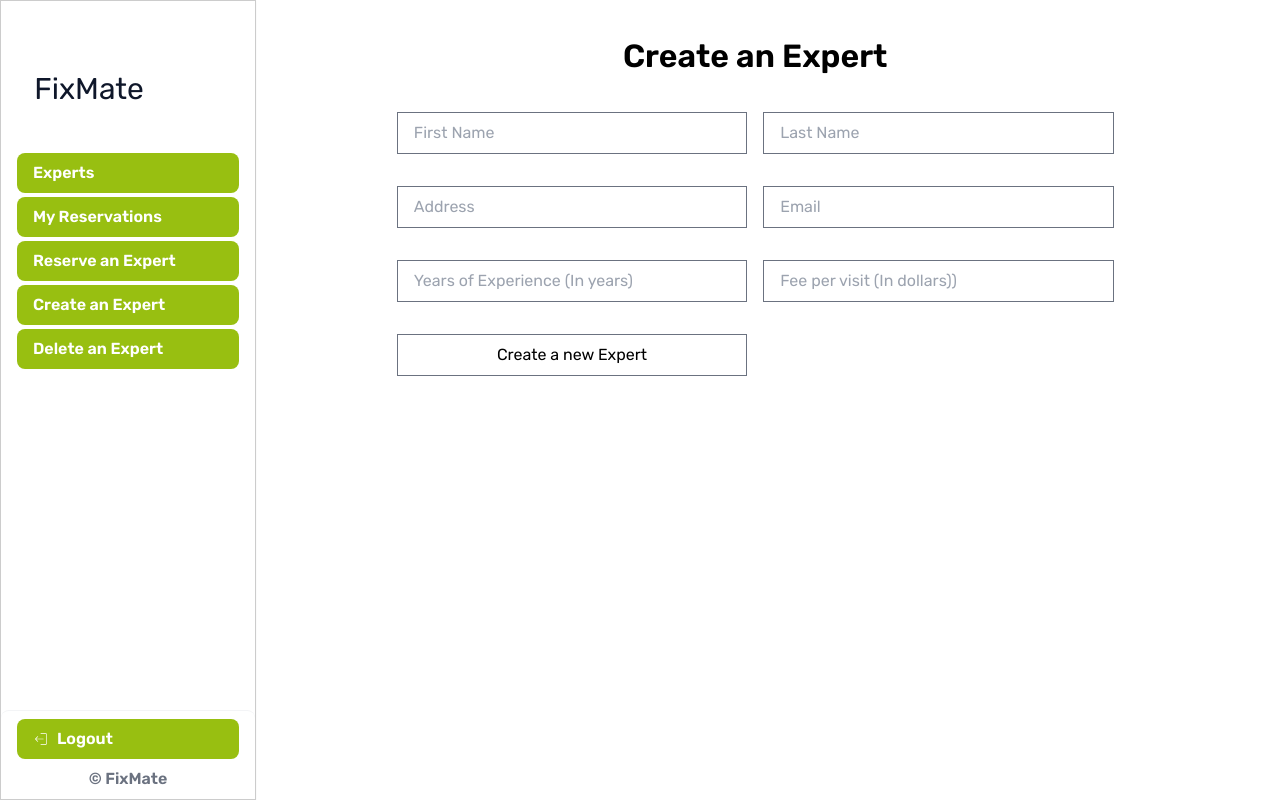
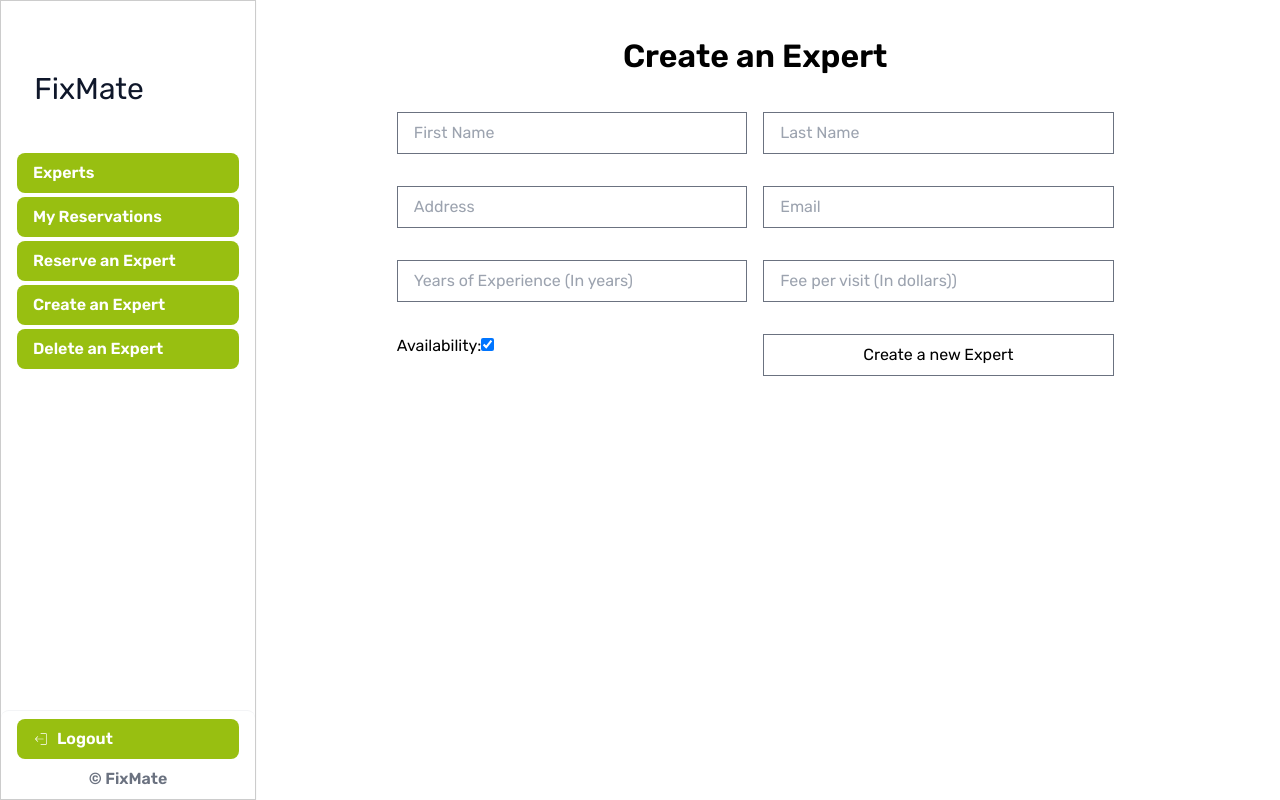
Before and after one commit to anita00001/fix-mate-frontend, a React (Create React App) app: page / in a window 1280 px wide. Built offline with nearby package versions, Linux system fonts and the light colour scheme.

Commit message:
Availability Option in the create expert form

```diff
--- a/src/components/CreateExpert.js
+++ b/src/components/CreateExpert.js
@@ -87,6 +87,15 @@ const CreateExpert = () => {
           value={formData.fee}
           onChange={handleChange}
         />
+        <label htmlFor="status">
+          Availability:
+          <input
+            type="checkbox"
+            name="status"
+            checked={formData.status}
+            onChange={handleChange}
+          />
+        </label>
         <button type="submit" className="submit-btn">Create a new Expert</button>
       </form>
     </section>
```
